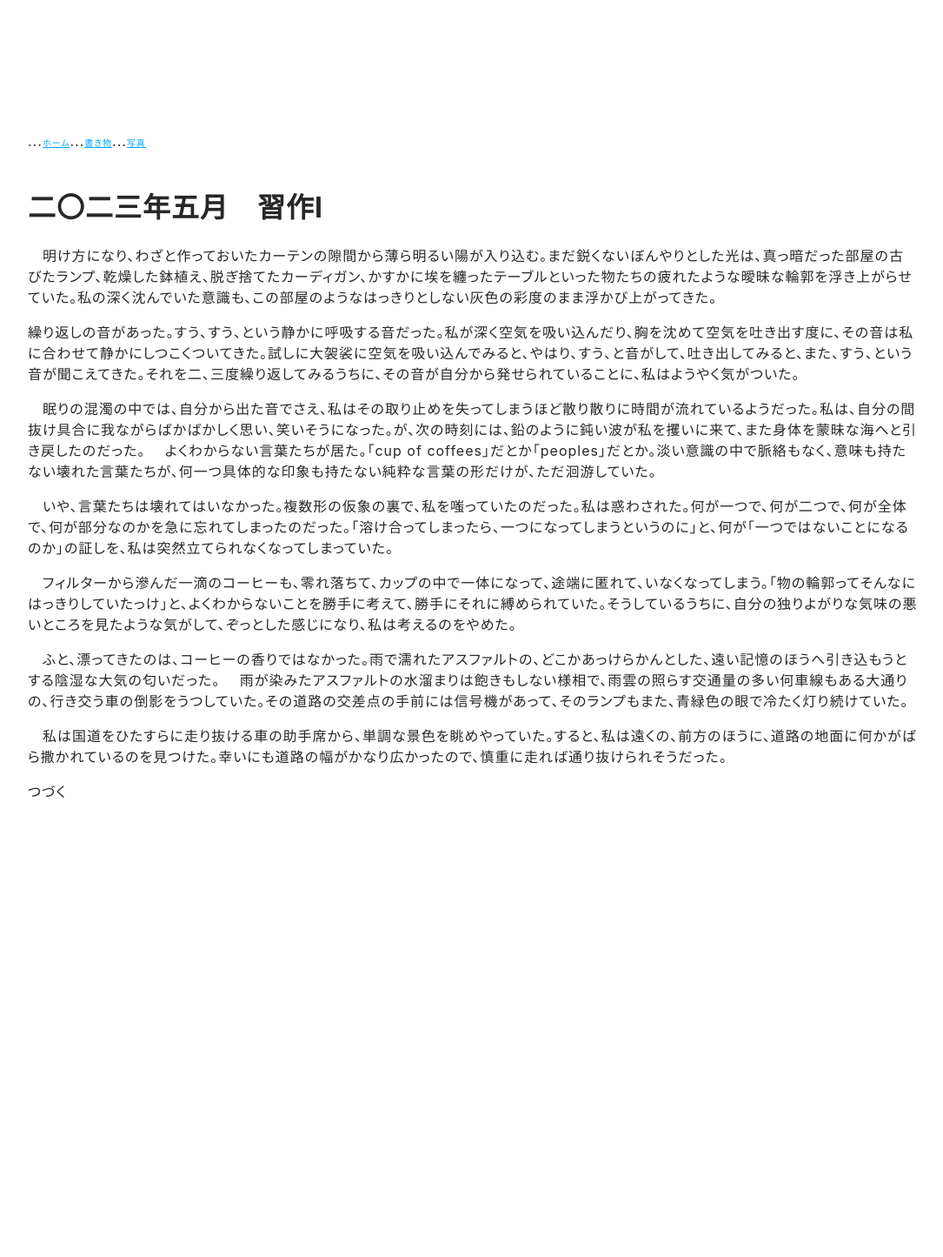
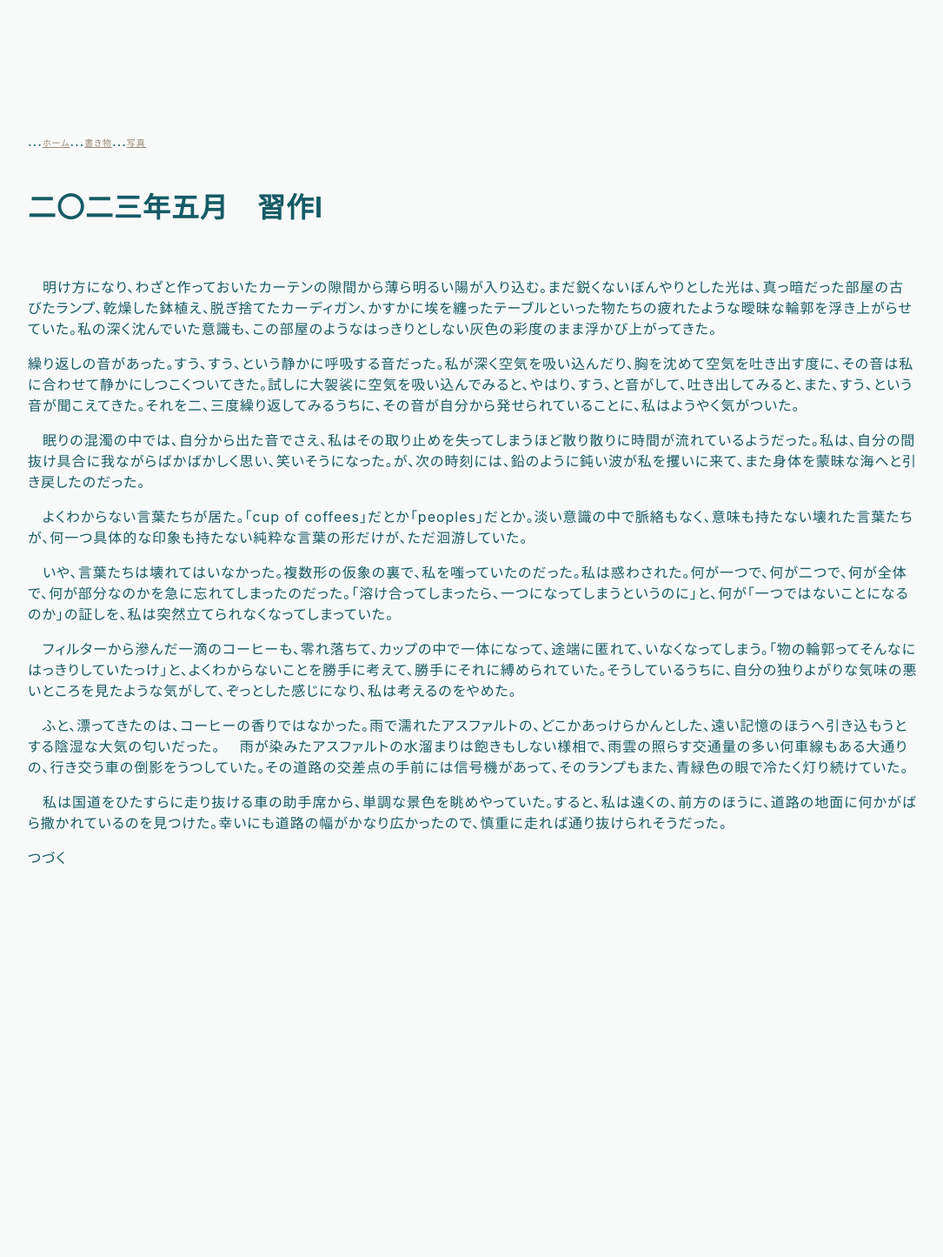
Before and after one commit to hihumi-riku/hihumi-riku.github.io, a Jekyll site: the page built from _posts/2023-11-03-etude_2023_may.md, in a window 1280 px wide. Shown: the whole page at 87% size, without its empty margins (96-1181 px from the left). Built offline with Jekyll 4.4.1, drawn with Linux system fonts in a browser that asks for light colours; before the commit the page ends 1369 px from its top, so only the background shows below that; part of the change alters nothing that is shown.

Commit message:
Update 2023-11-03-etude_2023_may.md

```diff
--- a/_posts/2023-11-03-etude_2023_may.md
+++ b/_posts/2023-11-03-etude_2023_may.md
@@ -1,14 +1,18 @@
 ---
-layout: photo
+layout: default
 title: 二〇二三年五月　習作Ⅰ
 ---
+
+
 # 二〇二三年五月　習作Ⅰ
+<br>
 
 　明け方になり、わざと作っておいたカーテンの隙間から薄ら明るい陽が入り込む。まだ鋭くないぼんやりとした光は、真っ暗だった部屋の古びたランプ、乾燥した鉢植え、脱ぎ捨てたカーディガン、かすかに埃を纏ったテーブルといった物たちの疲れたような曖昧な輪郭を浮き上がらせていた。私の深く沈んでいた意識も、この部屋のようなはっきりとしない灰色の彩度のまま浮かび上がってきた。
 
  繰り返しの音があった。すう、すう、という静かに呼吸する音だった。私が深く空気を吸い込んだり、胸を沈めて空気を吐き出す度に、その音は私に合わせて静かにしつこくついてきた。試しに大袈裟に空気を吸い込んでみると、やはり、すう、と音がして、吐き出してみると、また、すう、という音が聞こえてきた。それを二、三度繰り返してみるうちに、その音が自分から発せられていることに、私はようやく気がついた。
 
 　眠りの混濁の中では、自分から出た音でさえ、私はその取り止めを失ってしまうほど散り散りに時間が流れているようだった。私は、自分の間抜け具合に我ながらばかばかしく思い、笑いそうになった。が、次の時刻には、鉛のように鈍い波が私を攫いに来て、また身体を蒙昧な海へと引き戻したのだった。
+
 　よくわからない言葉たちが居た。「cup of coffees」だとか「peoples」だとか。淡い意識の中で脈絡もなく、意味も持たない壊れた言葉たちが、何一つ具体的な印象も持たない純粋な言葉の形だけが、ただ洄游していた。
 
 　いや、言葉たちは壊れてはいなかった。複数形の仮象の裏で、私を嗤っていたのだった。私は惑わされた。何が一つで、何が二つで、何が全体で、何が部分なのかを急に忘れてしまったのだった。「溶け合ってしまったら、一つになってしまうというのに」と、何が「一つではないことになるのか」の証しを、私は突然立てられなくなってしまっていた。
```
